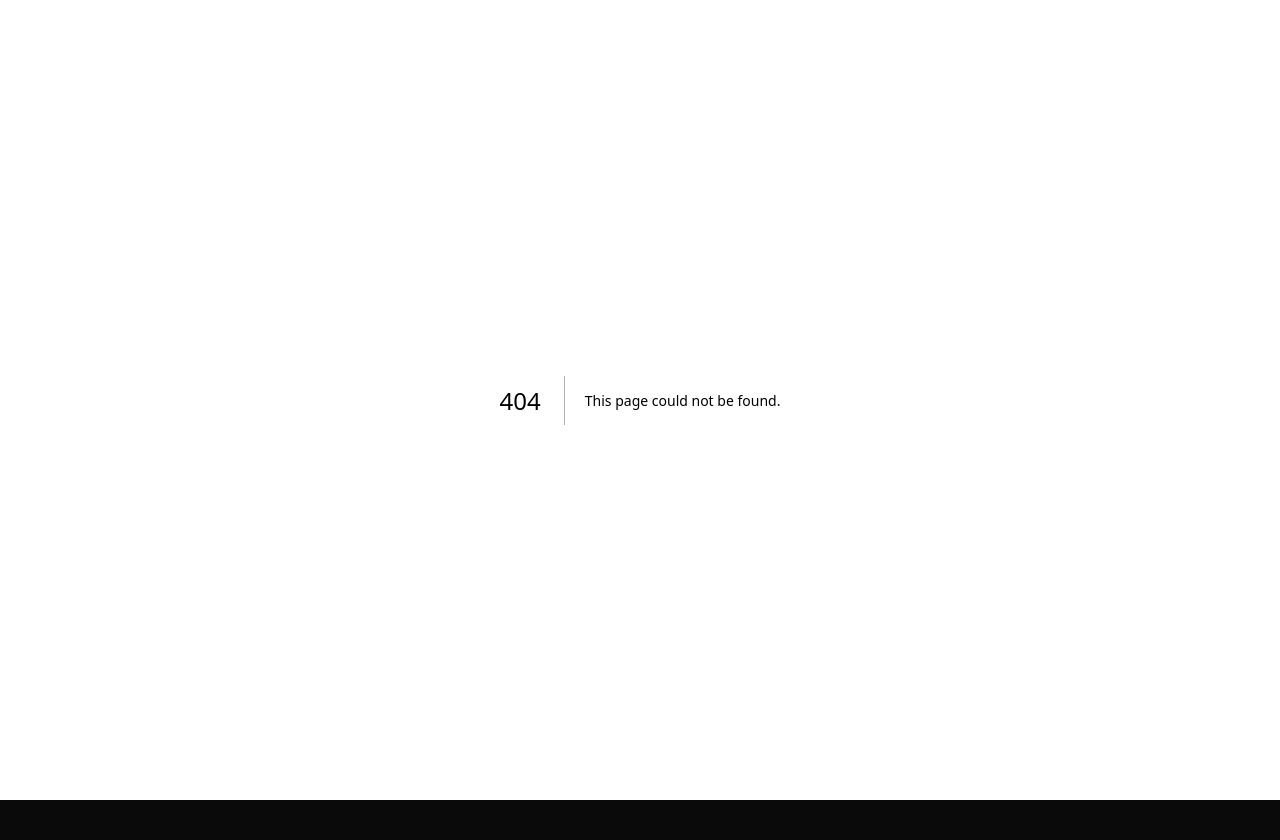
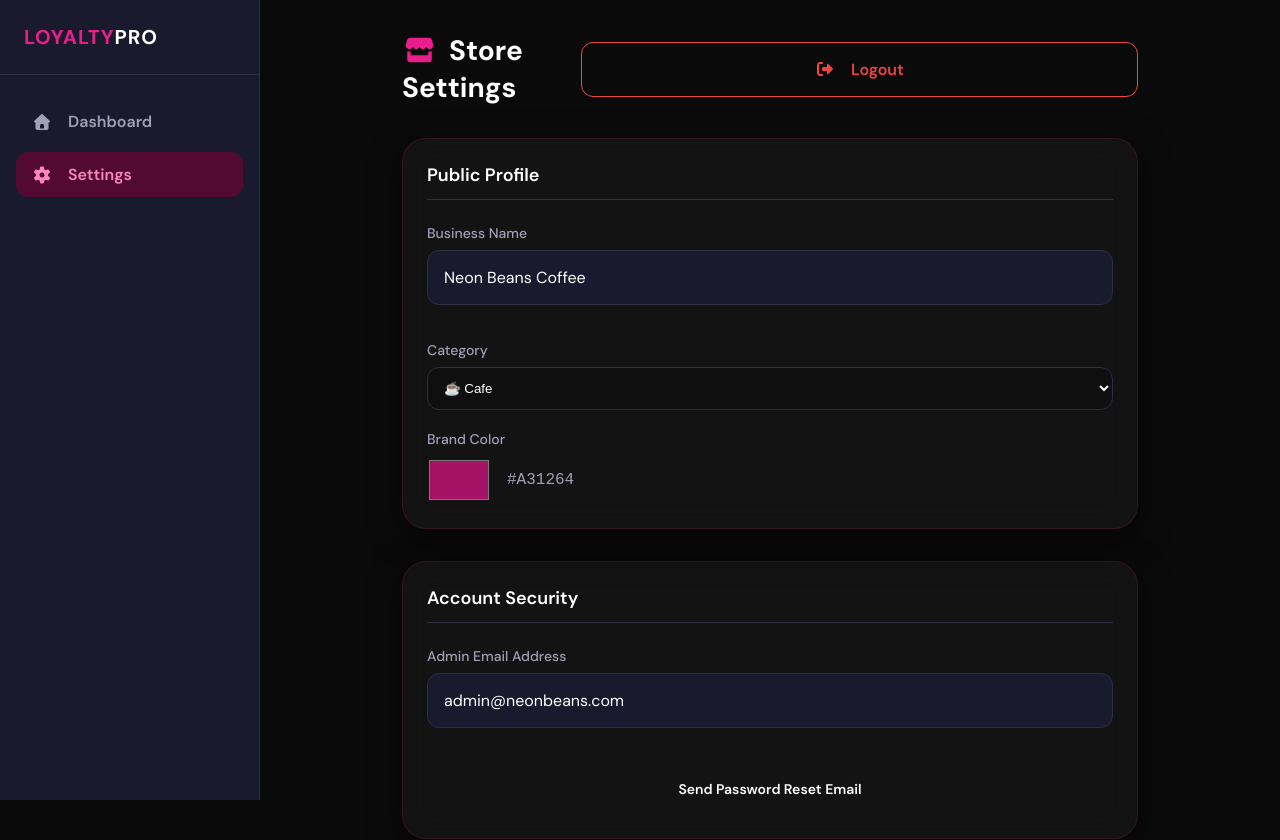
Before and after one commit to Orionkaze/app, a Next.js app: page /business/settings in a window 1280 px wide. Before the commit this address had no page. Shown: the top 840 px of the page. Before the commit the page ends 800 px from the top, so only its background shows below. Built offline with nearby package versions, Linux system fonts and the light colour scheme.

Commit message:
feat: implement business settings page with profile and account management forms

```diff
--- /dev/null
+++ b/src/app/business/settings/page.tsx
@@ -0,0 +1,123 @@
+"use client";
+
+import React, { useState } from "react";
+import { Input } from "../../../components/ui/Input";
+import { Button } from "../../../components/ui/Button";
+import { CATEGORIES } from "../../../lib/design-tokens";
+import { FontAwesomeIcon } from "@fortawesome/react-fontawesome";
+import { faSave, faSignOutAlt, faStore } from "@fortawesome/free-solid-svg-icons";
+import { useRouter } from "next/navigation";
+
+export default function BusinessSettingsPage() {
+  const router = useRouter();
+  const [formData, setFormData] = useState({
+    businessName: "Neon Beans Coffee",
+    category: "Cafe",
+    brandColor: "#A31264",
+    email: "admin@neonbeans.com",
+    visitTarget: 10,
+  });
+
+  const [isSaving, setIsSaving] = useState(false);
+
+  const handleSave = async (e: React.FormEvent) => {
+    e.preventDefault();
+    setIsSaving(true);
+    // Mock save delay
+    await new Promise(r => setTimeout(r, 800));
+    setIsSaving(false);
+  };
+
+  const handleLogout = () => {
+    // In a real app we'd call Supabase auth.signOut()
+    router.push("/login");
+  };
+
+  return (
+    <div style={{ padding: "32px", maxWidth: "800px", margin: "0 auto", width: "100%" }}>
+      <div style={{ marginBottom: "32px", display: "flex", justifyContent: "space-between", alignItems: "center" }}>
+        <h1 style={{ fontSize: "28px", fontWeight: "bold", color: "#FFF", margin: 0 }}>
+          <FontAwesomeIcon icon={faStore} style={{ marginRight: "12px", color: "var(--color-pink-500)" }} />
+          Store Settings
+        </h1>
+        <Button variant="ghost" onClick={handleLogout} style={{ color: "var(--color-error)", border: "1px solid var(--color-error)" }}>
+          <FontAwesomeIcon icon={faSignOutAlt} style={{ marginRight: "8px" }} />
+          Logout
+        </Button>
+      </div>
+
+      <form onSubmit={handleSave} style={{ display: "flex", flexDirection: "column", gap: "32px" }}>
+
+        {/* Profile Section */}
+        <section className="glass-panel" style={{ padding: "24px", borderRadius: "var(--radius-xl)" }}>
+          <h2 style={{ fontSize: "18px", fontWeight: 600, color: "#FFF", marginBottom: "24px", borderBottom: "1px solid var(--color-border)", paddingBottom: "12px" }}>
+            Public Profile
+          </h2>
+
+          <div style={{ display: "flex", flexDirection: "column", gap: "20px" }}>
+            <Input
+              label="Business Name"
+              value={formData.businessName}
+              onChange={(e) => setFormData({...formData, businessName: e.target.value})}
+            />
+
+            <div>
+              <label style={{ display: "block", fontSize: "14px", fontWeight: 500, color: "var(--color-text-secondary)", marginBottom: "8px" }}>Category</label>
+              <select
+                value={formData.category}
+                onChange={e => setFormData({ ...formData, category: e.target.value })}
+                style={{ width: "100%", padding: "12px", borderRadius: "var(--radius-md)", backgroundColor: "rgba(0,0,0,0.2)", border: "1px solid var(--color-border)", color: "#FFF", outline: "none" }}
+              >
+                {CATEGORIES.map(c => <option key={c.name} value={c.name}>{c.emoji} {c.name}</option>)}
+              </select>
+            </div>
+
+            <div>
+              <label style={{ display: "block", fontSize: "14px", fontWeight: 500, color: "var(--color-text-secondary)", marginBottom: "8px" }}>Brand Color</label>
+              <div style={{ display: "flex", gap: "16px", alignItems: "center" }}>
+                 <input
+                   type="color"
+                   value={formData.brandColor}
+                   onChange={e => setFormData({ ...formData, brandColor: e.target.value })}
+                   style={{ width: "64px", height: "48px", padding: 0, border: "none", borderRadius: "8px", cursor: "pointer", backgroundColor: "transparent" }}
+                 />
+                 <span style={{ color: "var(--color-text-secondary)", fontFamily: "monospace", fontSize: "16px" }}>{formData.brandColor.toUpperCase()}</span>
+              </div>
+            </div>
+          </div>
+        </section>
+
+        {/* Account Section */}
+        <section className="glass-panel" style={{ padding: "24px", borderRadius: "var(--radius-xl)" }}>
+          <h2 style={{ fontSize: "18px", fontWeight: 600, color: "#FFF", marginBottom: "24px", borderBottom: "1px solid var(--color-border)", paddingBottom: "12px" }}>
+            Account Security
+          </h2>
+
+          <div style={{ display: "flex", flexDirection: "column", gap: "20px" }}>
+            <Input
+              label="Admin Email Address"
+              type="email"
+              value={formData.email}
+              onChange={(e) => setFormData({...formData, email: e.target.value})}
+            />
+
+            <div>
+              <Button variant="secondary" type="button" style={{ fontSize: "14px" }}>
+                Send Password Reset Email
+              </Button>
+            </div>
+          </div>
+        </section>
+
+        {/* Action Bar */}
+        <div style={{ display: "flex", justifyContent: "flex-end", borderTop: "1px solid var(--color-border)", paddingTop: "24px" }}>
+          <Button type="submit" isLoading={isSaving} style={{ minWidth: "200px" }}>
+             <FontAwesomeIcon icon={faSave} style={{ marginRight: "8px" }} />
+             Save Changes
+          </Button>
+        </div>
+
+      </form>
+    </div>
+  );
+}
```
